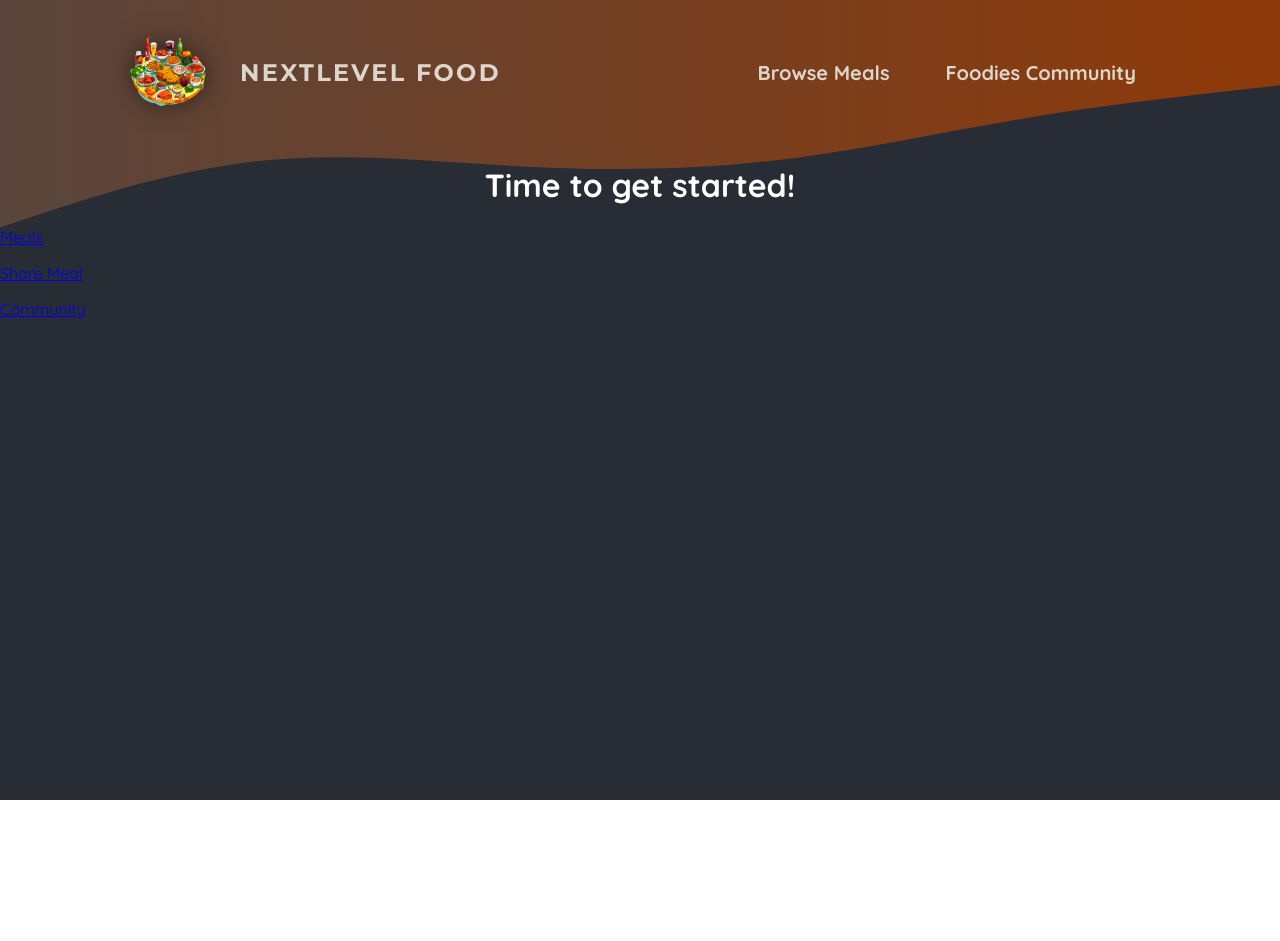
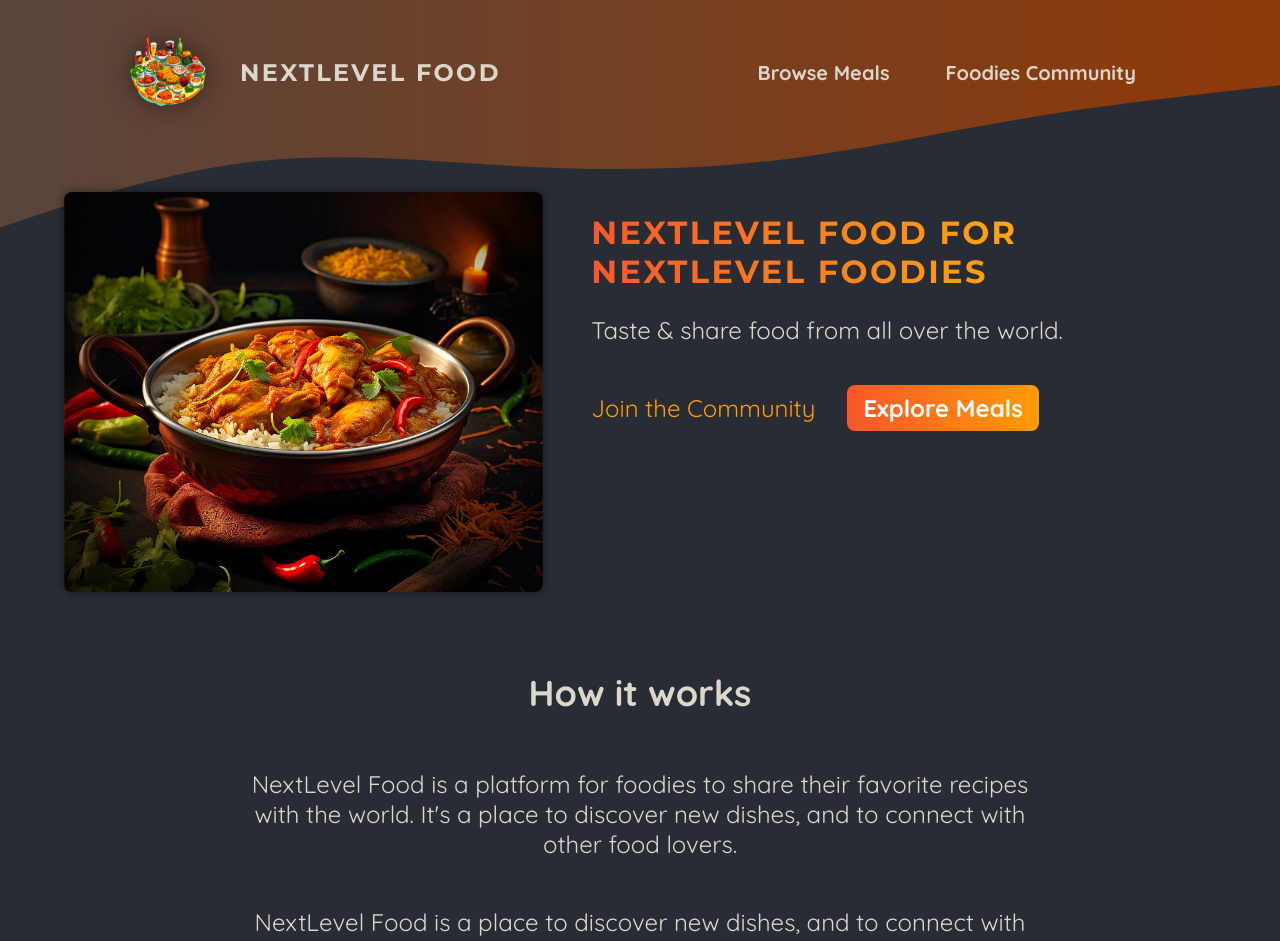
Before and after one commit to jimmyhogerty/nextjs_recipe_app, a Next.js app: page / in a window 1280 px wide. Shown: the top 941 px of the page. Before the commit the page ends 800 px from the top, so only its background shows below. Built offline with nearby package versions, Linux system fonts and the light colour scheme.

Commit message:
Implment use client NavLink component

```diff
--- /dev/null
+++ b/app/community/page.module.css
@@ -0,0 +1,61 @@
+.header {
+  gap: 3rem;
+  margin: 3rem auto 5rem auto;
+  width: 90%;
+  max-width: 75rem;
+  color: #ddd6cb;
+  font-size: 1.5rem;
+  text-align: center;
+}
+
+.header h1 {
+  font-family: "Montserrat", sans-serif;
+}
+
+.highlight {
+  background: linear-gradient(90deg, #f9572a, #ff8a05);
+  background-clip: text;
+  -webkit-background-clip: text;
+  -webkit-text-fill-color: transparent;
+}
+
+.main {
+  width: 90%;
+  max-width: 40rem;
+  margin: 0 auto;
+  text-align: center;
+}
+
+.main h2 {
+  font-family: "Montserrat", sans-serif;
+  font-size: 2rem;
+  margin-bottom: 3rem;
+  color: #ddd6cb;
+}
+
+.perks {
+  list-style: none;
+  margin: 3rem 0;
+  padding: 0;
+}
+
+.perks li {
+  display: flex;
+  flex-direction: column;
+  align-items: center;
+  gap: 2rem;
+}
+
+.perks img {
+  width: 8rem;
+  height: 8rem;
+  object-fit: contain;
+}
+
+.perks p {
+  font-family: "Montserrat", sans-serif;
+  font-size: 1.5rem;
+  font-weight: bold;
+  margin: 0;
+  color: #ddd6cb;
+}
--- a/app/page.js
+++ b/app/page.js
@@ -1,14 +1,53 @@
-import Link from 'next/link';
+import Link from "next/link";
+
+import classes from "./page.module.css";
+import ImageSlideshow from "@/components/images/image-slideshow";
 
 export default function Home() {
   return (
-    <main>
-      <h1 style={{ color: 'white', textAlign: 'center' }}>
-        Time to get started!
-      </h1>
-      <p><Link href="/meals">Meals</Link></p>
-      <p><Link href="/meals/share">Share Meal</Link></p>
-      <p><Link href="/community">Community</Link></p>
-    </main>
+    <>
+      <header className={classes.header}>
+        <div className={classes.slideshow}>
+          <ImageSlideshow />
+        </div>
+        <div>
+          <div className={classes.hero}>
+            <h1>NextLevel Food for NextLevel Foodies</h1>
+            <p>Taste & share food from all over the world.</p>
+          </div>
+          <div className={classes.cta}>
+            <Link href="/community">Join the Community</Link>
+            <Link href="/meals">Explore Meals</Link>
+          </div>
+        </div>
+      </header>
+      <main>
+        <section className={classes.section}>
+          <h2>How it works</h2>
+          <p>
+            NextLevel Food is a platform for foodies to share their favorite
+            recipes with the world. It&apos;s a place to discover new dishes,
+            and to connect with other food lovers.
+          </p>
+          <p>
+            NextLevel Food is a place to discover new dishes, and to connect
+            with other food lovers.
+          </p>
+        </section>
+
+        <section className={classes.section}>
+          <h2>Why NextLevel Food?</h2>
+          <p>
+            NextLevel Food is a platform for foodies to share their favorite
+            recipes with the world. It&apos;s a place to discover new dishes,
+            and to connect with other food lovers.
+          </p>
+          <p>
+            NextLevel Food is a place to discover new dishes, and to connect
+            with other food lovers.
+          </p>
+        </section>
+      </main>
+    </>
   );
 }
--- /dev/null
+++ b/app/page.module.css
@@ -0,0 +1,75 @@
+.header {
+  display: flex;
+  gap: 3rem;
+  margin: 3rem auto;
+  width: 90%;
+  max-width: 75rem;
+}
+
+.slideshow {
+  width: 40rem;
+  height: 25rem;
+}
+
+.hero {
+  color: #ddd6cb;
+  font-size: 1.5rem;
+}
+
+.hero h1 {
+  font-size: 2rem;
+  font-weight: bold;
+  font-family: "Montserrat", sans-serif;
+  letter-spacing: 0.15rem;
+  text-transform: uppercase;
+  background: linear-gradient(90deg, #f9572a, #ffc905);
+  background-clip: text;
+  -webkit-background-clip: text;
+  -webkit-text-fill-color: transparent;
+}
+
+.cta {
+  font-size: 1.5rem;
+  display: flex;
+  gap: 1rem;
+}
+
+.cta a {
+  display: inline-block;
+  margin-top: 1rem;
+  padding: 0.5rem 1rem;
+  border-radius: 0.5rem;
+  background: linear-gradient(90deg, #f9572a, #ff9b05);
+  color: #ffffff;
+  font-weight: bold;
+  text-decoration: none;
+}
+
+.cta a:hover,
+.cta a:active {
+  background: linear-gradient(90deg, #fd4715, #f9b241);
+}
+
+.cta a:first-child {
+  background: transparent;
+  font-weight: normal;
+  color: #ff9b05;
+  padding-left: 0;
+}
+
+.cta a:first-child:hover,
+.cta a:first-child:active {
+  background: transparent;
+  color: #f9b241;
+}
+
+.section {
+  display: flex;
+  flex-direction: column;
+  color: #ddd6cb;
+  font-size: 1.5rem;
+  max-width: 50rem;
+  width: 90%;
+  margin: 2rem auto;
+  text-align: center;
+}
--- /dev/null
+++ b/components/images/image-slideshow.js
@@ -0,0 +1,50 @@
+"use client";
+
+import { useEffect, useState } from "react";
+import Image from "next/image";
+
+import burgerImg from "@/assets/burger.jpg";
+import curryImg from "@/assets/curry.jpg";
+import dumplingsImg from "@/assets/dumplings.jpg";
+import macncheeseImg from "@/assets/macncheese.jpg";
+import pizzaImg from "@/assets/pizza.jpg";
+import schnitzelImg from "@/assets/schnitzel.jpg";
+import tomatoSaladImg from "@/assets/tomato-salad.jpg";
+import classes from "./image-slideshow.module.css";
+
+const images = [
+  { image: burgerImg, alt: "A delicious, juicy burger" },
+  { image: curryImg, alt: "A delicious, spicy curry" },
+  { image: dumplingsImg, alt: "Steamed dumplings" },
+  { image: macncheeseImg, alt: "Mac and cheese" },
+  { image: pizzaImg, alt: "A delicious pizza" },
+  { image: schnitzelImg, alt: "A delicious schnitzel" },
+  { image: tomatoSaladImg, alt: "A delicious tomato salad" },
+];
+
+export default function ImageSlideshow() {
+  const [currentImageIndex, setCurrentImageIndex] = useState(0);
+
+  useEffect(() => {
+    const interval = setInterval(() => {
+      setCurrentImageIndex((prevIndex) =>
+        prevIndex < images.length - 1 ? prevIndex + 1 : 0
+      );
+    }, 5000);
+
+    return () => clearInterval(interval);
+  }, []);
+
+  return (
+    <div className={classes.slideshow}>
+      {images.map((image, index) => (
+        <Image
+          key={index}
+          src={image.image}
+          className={index === currentImageIndex ? classes.active : ""}
+          alt={image.alt}
+        />
+      ))}
+    </div>
+  );
+}
--- /dev/null
+++ b/components/images/image-slideshow.module.css
@@ -0,0 +1,26 @@
+.slideshow {
+  position: relative;
+  width: 100%;
+  height: 100%;
+  border-radius: 8px;
+  overflow: hidden;
+  box-shadow: 0 0 0.5rem rgba(0, 0, 0, 0.5);
+}
+
+.slideshow img {
+  width: 100%;
+  height: 100%;
+  object-fit: cover;
+  position: absolute;
+  top: 0;
+  left: 0;
+  opacity: 0;
+  transform: scale(1.1) translateX(-1rem) rotate(-5deg);
+  transition: all 0.5s ease-in-out;
+}
+
+.slideshow .active {
+  z-index: 1;
+  opacity: 1;
+  transform: scale(1) translateX(0) rotate(0);
+}
--- a/components/main-header/main-header.js
+++ b/components/main-header/main-header.js
@@ -4,6 +4,7 @@
 import classes from "./main-header.module.css";
 import Image from "next/image";
 import MainHeaderBackground from "./main-header-background";
+import NavLink from "./nav-link";
 
 export default function MainHeader() {
   return (
@@ -18,10 +19,10 @@
         <nav className={classes.nav}>
           <ul>
             <li>
-              <Link href="/meals">Browse Meals</Link>
+              <NavLink href="/meals">Browse Meals</NavLink>
             </li>
             <li>
-              <Link href="/community">Foodies Community</Link>
+              <NavLink href="/community">Foodies Community</NavLink>
             </li>
           </ul>
         </nav>
--- a/components/main-header/main-header.module.css
+++ b/components/main-header/main-header.module.css
@@ -21,30 +21,6 @@
   font-size: 1.25rem;
 }
 
-.nav a {
-  text-decoration: none;
-  color: #ddd6cb;
-  font-weight: bold;
-  padding: 0.5rem 1rem;
-  border-radius: 0.5rem;
-}
-
-.nav a:hover,
-.nav a:active {
-  background: linear-gradient(90deg, #ff8a05, #f9b331);
-  background-clip: text;
-  -webkit-background-clip: text;
-  -webkit-text-fill-color: transparent;
-  text-shadow: 0 0 18px rgba(248, 190, 42, 0.8);
-}
-
-.active {
-  background: linear-gradient(90deg, #ff8a05, #f9b331);
-  background-clip: text;
-  -webkit-background-clip: text;
-  -webkit-text-fill-color: transparent;
-}
-
 .logo {
   display: flex;
   align-items: center;
@@ -53,7 +29,7 @@
   text-decoration: none;
   color: #ddd6cb;
   font-weight: bold;
-  font-family: 'Montserrat', sans-serif;
+  font-family: "Montserrat", sans-serif;
   letter-spacing: 0.15rem;
   text-transform: uppercase;
   font-size: 1.5rem;
--- /dev/null
+++ b/components/main-header/nav-link.js
@@ -0,0 +1,22 @@
+"use client";
+
+import Link from "next/link";
+import { usePathname } from "next/navigation";
+import classes from "./nav-link.module.css";
+
+export default function NavLink({ href, children }) {
+  const pathName = usePathname();
+
+  return (
+    <Link
+      href={href}
+      className={
+        pathName.startsWith(href)
+          ? `${classes.active} ${classes.link}`
+          : `${classes.link}`
+      }
+    >
+      {children}
+    </Link>
+  );
+}
--- /dev/null
+++ b/components/main-header/nav-link.module.css
@@ -0,0 +1,23 @@
+.active {
+  background: linear-gradient(90deg, #ff8a05, #f9b331);
+  background-clip: text;
+  -webkit-background-clip: text;
+  -webkit-text-fill-color: transparent;
+}
+
+.link {
+  text-decoration: none;
+  color: #ddd6cb;
+  font-weight: bold;
+  padding: 0.5rem 1rem;
+  border-radius: 0.5rem;
+}
+
+.link:hover,
+.link:active {
+  background: linear-gradient(90deg, #ff8a05, #f9b331);
+  background-clip: text;
+  -webkit-background-clip: text;
+  -webkit-text-fill-color: transparent;
+  text-shadow: 0 0 18px rgba(248, 190, 42, 0.8);
+}
```
Also changed, not shown: app/community/page.js (+38 -1 lines).
